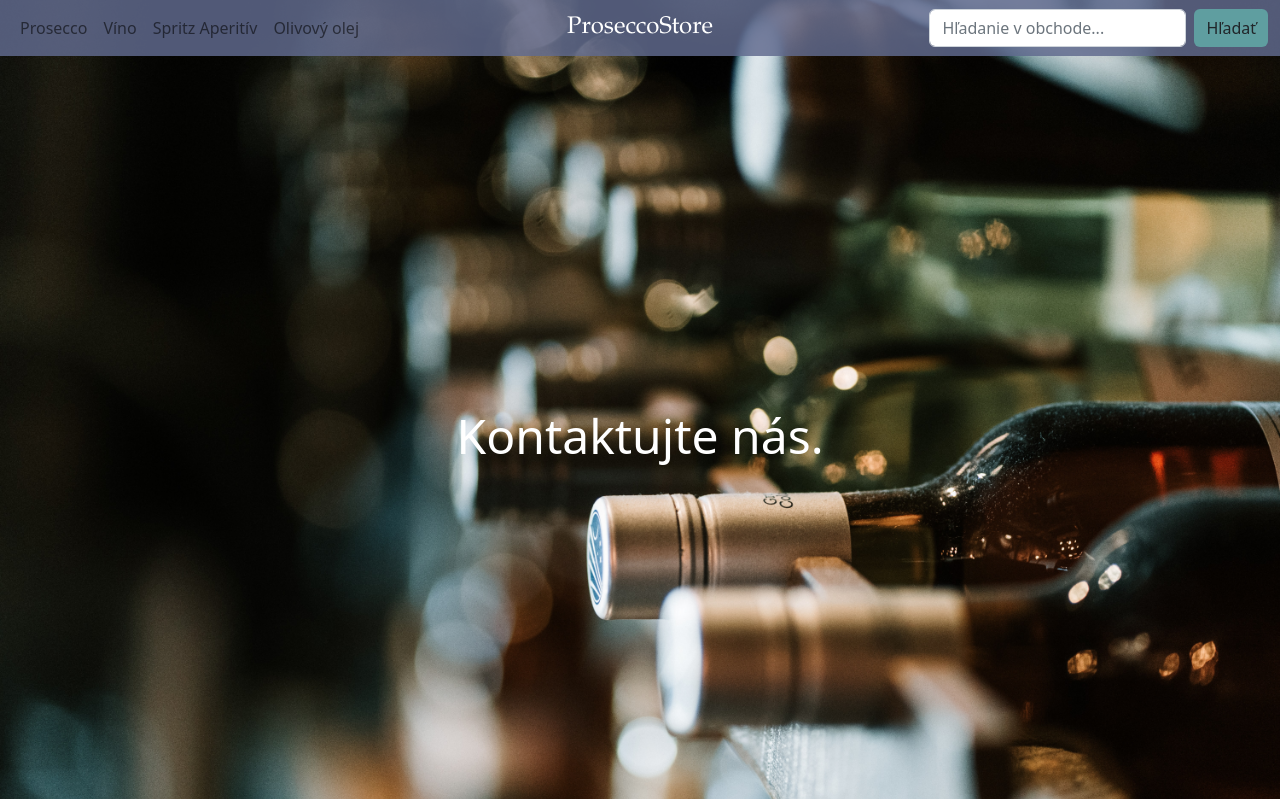
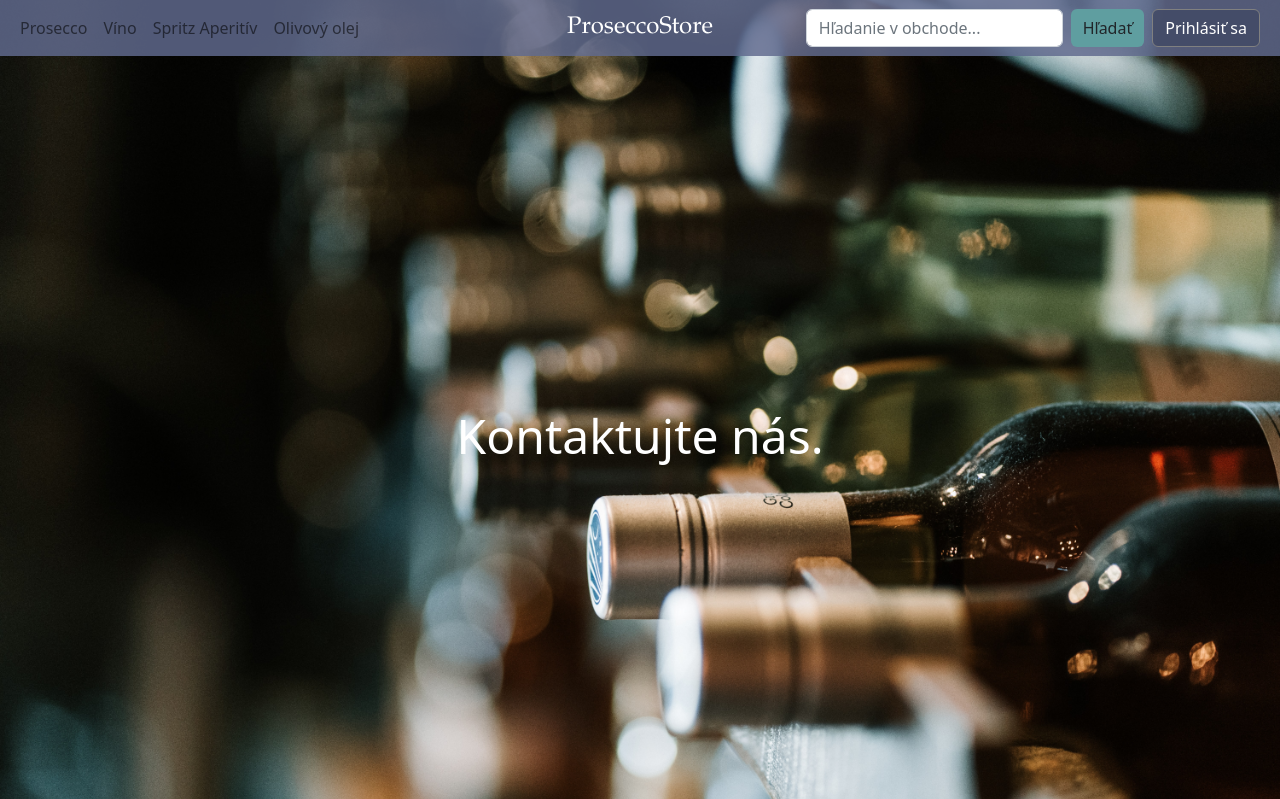
Before and after one commit to luka3691/vaii-semestralna, a PHP site: page /kontakt.html in a window 1280 px wide. Shown: the top 799 px of the page. Run offline with PHP 8.4, Linux system fonts and the light colour scheme.

Commit message:
Pridane login tlačidlo

```diff
--- a/hlavna_styl.css
+++ b/hlavna_styl.css
@@ -105,3 +105,12 @@
 .example-image-decoration {
     border-style: ridge;
 }
+.login-button{
+    background-color: rgba(66,75,102,0.85);
+    color: white;
+    border-color: gray;
+}
+.login-button:hover{
+    border-color: white;
+    background-color: cadetblue;
+}
--- a/kontakt.html
+++ b/kontakt.html
@@ -31,10 +31,15 @@
                     <a class="nav-link" href="#">Olivový olej</a>
                 </li>
             </ul>
-            <form class="d-flex" role="search">
-                <input class="form-control me-2" type="search" placeholder="Hľadanie v obchode..." aria-label="Search">
-                <button class="btn button-style" type="submit">Hľadať</button>
-            </form>
+            <div class="d-flex justify-content-center">
+                <form class="d-flex" role="search">
+                    <input class="form-control me-2 flex" type="search" placeholder="Hľadanie v obchode..." aria-label="Search">
+                    <button class="btn button-style" type="submit">Hľadať</button>
+                </form>
+                <div class="text-end ps-2">
+                    <button type="button" class="btn btn-outline-primary me-2 login-button">Prihlásiť sa</button>
+                </div>
+            </div>
 
         </div>
 
```
Also changed, not shown: hlavna_stranka.html (+10 -4 lines), o-nas.html (+10 -4 lines).
